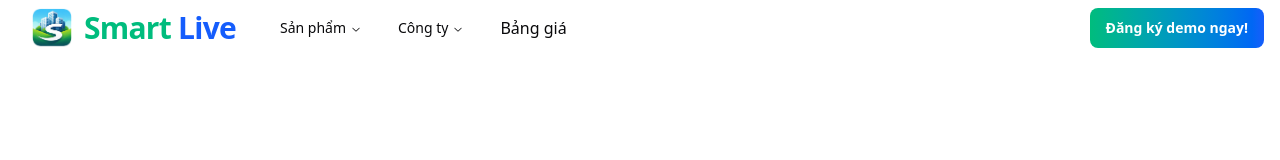
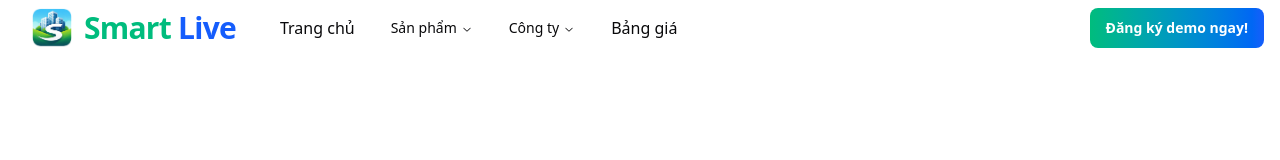
Before and after one commit to nhatanhaxtanh/smartlive, a Next.js app: page / in a window 1280 px wide. Shown: the top 160 px of the page. Built offline with nearby package versions, Linux system fonts and the light colour scheme.

Commit message:
feat: add path

```diff
--- a/src/components/ui/header-3.tsx
+++ b/src/components/ui/header-3.tsx
@@ -85,6 +85,14 @@ export function Header() {
                     </Link>
                     <NavigationMenu className="hidden md:flex">
                         <NavigationMenuList>
+                            <NavigationMenuLink className="px-4" asChild>
+                                <a
+                                    href={'/'}
+                                    className="hover:bg-accent rounded-md p-2"
+                                >
+                                    Trang chủ
+                                </a>
+                            </NavigationMenuLink>
                             <NavigationMenuItem>
                                 <NavigationMenuTrigger className="bg-transparent">
                                     Sản phẩm
```
